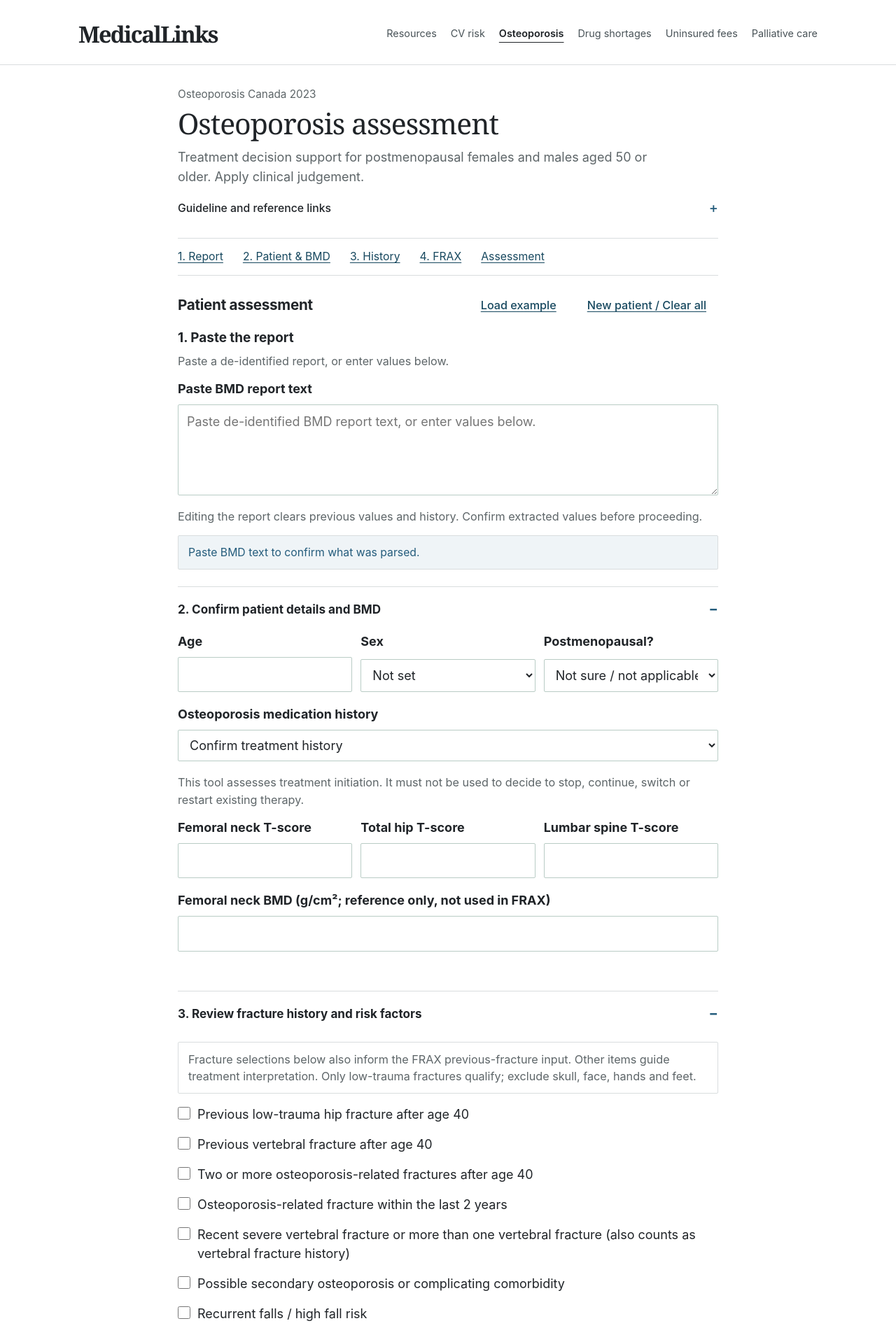
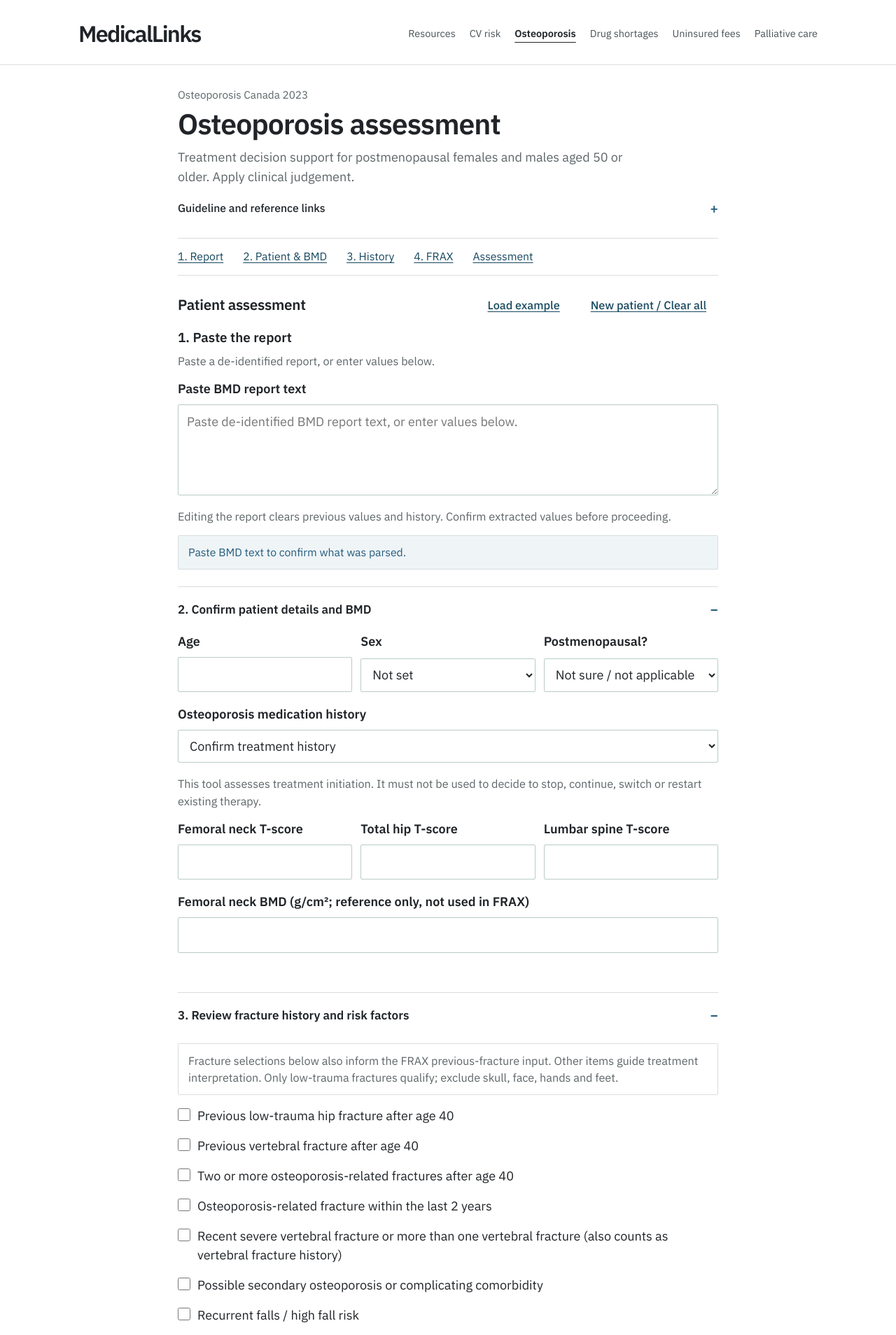
Before and after one commit to medicalchange/med-info, a Jekyll site: the page built from site/osteoporosis-risk/index.html, in a window 1280 px wide. Shown: the top 1908 px of the page at 70% size. Built offline with Jekyll 4.4.1, drawn with Linux system fonts in a browser that asks for light colours.

Commit message:
Apply IBM Plex Sans across MedicalLinks resource pages and calculators

```diff
--- a/scripts/check-site-ui.cjs
+++ b/scripts/check-site-ui.cjs
@@ -49,6 +49,7 @@ const server = http.createServer((req, res) => {
         const response = await page.goto(base + route);
         assert.equal(response.status(), 200, route + " loads");
         await page.locator(".site-header").waitFor();
+        await page.evaluate(() => document.fonts.ready);
         const actual = await page.evaluate(() => ({
           font: getComputedStyle(document.body).fontFamily,
           background: getComputedStyle(document.body).backgroundColor,
@@ -73,7 +74,7 @@ const server = http.createServer((req, res) => {
         assert.equal(actual.favicon, true, route + " favicon");
         assert.equal(actual.h1, 1, route + " one primary heading");
         assert.equal(actual.background, "rgb(255, 255, 255)", route + " shared background");
-        assert.match(actual.font, /Segoe UI/, route + " shared typography");
+        assert.match(actual.font, /IBM Plex Sans/, route + " shared typography");
         assert.equal(actual.overflow, false, route + " no horizontal overflow at " + width);
         assert.equal(actual.stylesheet, true, route + " shared stylesheet");
         assert.equal(actual.main, true, route + " skip-link target");
--- a/site/_includes/head-meta.html
+++ b/site/_includes/head-meta.html
@@ -28,3 +28,7 @@
 <link rel="icon" href="{{ '/favicon.svg' | relative_url }}" type="image/svg+xml">
 <link rel="apple-touch-icon" href="{{ '/apple-touch-icon.png' | relative_url }}">
 <link rel="alternate" type="application/atom+xml" title="{{ site.title | escape }}" href="{{ '/feed.xml' | relative_url }}">
+
+<link rel="preconnect" href="https://fonts.googleapis.com">
+<link rel="preconnect" href="https://fonts.gstatic.com" crossorigin>
+<link rel="stylesheet" href="https://fonts.googleapis.com/css2?family=IBM+Plex+Sans:ital,wght@0,400;0,500;0,600;0,700;1,400;1,600;1,700&amp;display=swap">
--- a/site/_layouts/links-page.html
+++ b/site/_layouts/links-page.html
@@ -5,7 +5,7 @@
     <meta name="viewport" content="width=device-width, initial-scale=1" />
     {% include head-meta.html %}
     <title>{% if page.title %}{{ page.title }} | {% endif %}{{ site.title | default: "Resources" }}</title>
-    <link rel="stylesheet" href="{{ '/assets/site.css' | relative_url }}?v=20261112-refinements">
+    <link rel="stylesheet" href="{{ '/assets/site.css' | relative_url }}?v=20261117-plex">
     {% if site.analytics_provider == "goatcounter" and site.goatcounter_site and site.goatcounter_site != "" %}
     <script
       data-goatcounter="https://{{ site.goatcounter_site }}.goatcounter.com/count"
--- a/site/_layouts/minimal.html
+++ b/site/_layouts/minimal.html
@@ -5,7 +5,7 @@
     <meta name="viewport" content="width=device-width, initial-scale=1" />
     {% include head-meta.html %}
     <title>{% if page.title %}{{ page.title }} | {% endif %}{{ site.title | default: "Resources" }}</title>
-    <link rel="stylesheet" href="{{ '/assets/site.css' | relative_url }}?v=20261112-refinements">
+    <link rel="stylesheet" href="{{ '/assets/site.css' | relative_url }}?v=20261117-plex">
     {% if site.analytics_provider == "goatcounter" and site.goatcounter_site and site.goatcounter_site != "" %}
     <script
       data-goatcounter="https://{{ site.goatcounter_site }}.goatcounter.com/count"
--- a/site/assets/site.css
+++ b/site/assets/site.css
@@ -33,14 +33,16 @@
   --soft: #f3f5f5;
   --shadow: none;
   --radius: 2px;
+  --font-sans: "IBM Plex Sans", -apple-system, BlinkMacSystemFont, "Segoe UI", sans-serif;
   color-scheme: light;
-  font-family: -apple-system, BlinkMacSystemFont, "Segoe UI", sans-serif;
+  font-family: var(--font-sans);
   color: var(--ink);
   font-size: 18px;
 }
 * { box-sizing: border-box; }
 body { margin: 0; min-height: 100vh; background: var(--bg); color: var(--ink); line-height: 1.6; }
-h1, h2, h3, h4 { color: var(--ink); font-weight: 700; line-height: 1.25; }
+h1, h2, h3, h4 { color: var(--ink); font-weight: 600; line-height: 1.25; }
+b, strong { font-weight: 600; }
 h1 { font-size: clamp(2rem, 4vw, 2.75rem); letter-spacing: -0.035em; }
 h2 { font-size: 1.35rem; letter-spacing: -0.015em; }
 h3 { font-size: 1.05rem; }
@@ -59,7 +61,7 @@ button:disabled { cursor: wait; opacity: 0.65; }
 .skip-link:focus { transform: translateY(0); }
 .site-header { background: var(--paper); border-bottom: 1px solid var(--line); }
 .site-header-inner { max-width: 960px; margin: auto; padding: 18px 24px; display: flex; align-items: center; justify-content: space-between; gap: 16px 32px; flex-wrap: wrap; }
-.site-brand { display: inline-flex; align-items: center; gap: 10px; color: var(--ink); font-size: 1.2rem; font-weight: 750; letter-spacing: -0.03em; text-decoration: none; }
+.site-brand { display: inline-flex; align-items: center; gap: 10px; color: var(--ink); font-size: 1.2rem; font-weight: 600; letter-spacing: -0.03em; text-decoration: none; }
 .brand-mark { display: inline-grid; place-items: center; width: 32px; height: 32px; border-radius: 2px; background: var(--accent-strong); color: white; font-size: 1.25rem; font-weight: 600; }
 .site-nav { display: flex; gap: 4px; flex-wrap: wrap; }
 .site-nav a { display: inline-flex; align-items: center; min-height: 44px; padding: 8px 12px; border-radius: 2px; color: var(--muted); font-size: 0.9rem; font-weight: 600; text-decoration: none; }
@@ -71,11 +73,11 @@ button:disabled { cursor: wait; opacity: 0.65; }
 .site-footer p { margin: 0; }
 .hero { padding: 0 0 28px; }
 .hero h1, .links-header h1 { max-width: 28ch; margin: 0; }
-.eyebrow, .links-kicker { margin: 0 0 10px; color: var(--accent-strong); font-size: 0.75rem; font-weight: 750; letter-spacing: 0.1em; text-transform: uppercase; }
+.eyebrow, .links-kicker { margin: 0 0 10px; color: var(--accent-strong); font-size: 0.75rem; font-weight: 600; letter-spacing: 0.1em; text-transform: uppercase; }
 .lede, .links-description { max-width: 76ch; margin: 14px 0 0; color: var(--muted); font-size: 1.02rem; line-height: 1.65; }
 .hero-actions, .section-actions { display: flex; align-items: center; gap: 10px; flex-wrap: wrap; }
 .hero-actions { margin-top: 18px; }
-.guide-link, .primary-button, .ghost-button { display: inline-flex; align-items: center; justify-content: center; min-height: 44px; padding: 10px 16px; border: 1px solid var(--line); border-radius: 2px; font-size: 0.9rem; font-weight: 650; line-height: 1.4; text-align: center; }
+.guide-link, .primary-button, .ghost-button { display: inline-flex; align-items: center; justify-content: center; min-height: 44px; padding: 10px 16px; border: 1px solid var(--line); border-radius: 2px; font-size: 0.9rem; font-weight: 600; line-height: 1.4; text-align: center; }
 .guide-link, .ghost-button { background: white; color: var(--accent-strong); text-decoration: none; }
 .guide-link:hover, .ghost-button:hover { background: var(--soft); border-color: var(--accent); color: var(--accent-strong); }
 .primary-button { background: var(--accent-strong); border-color: var(--accent-strong); color: white; cursor: pointer; }
@@ -90,7 +92,7 @@ button:disabled { cursor: wait; opacity: 0.65; }
 .output-block { margin-top: 24px; }
 .output-block > h3 { margin: 0 0 12px; }
 .field { display: grid; gap: 7px; margin-bottom: 18px; }
-.field > span { color: var(--ink); font-size: 0.9rem; font-weight: 650; }
+.field > span { color: var(--ink); font-size: 0.9rem; font-weight: 600; }
 .field-note, .field-help, .option-detail, .section-copy, .metric-sub, .verdict-subtitle { color: var(--muted); font-size: 0.875rem; line-height: 1.5; }
 .field-note { margin: 8px 0 14px; }
 .field-help, .option-detail { display: block; }
@@ -107,7 +109,7 @@ input[type="checkbox"], input[type="radio"] { accent-color: var(--accent-strong)
 .input-block-head { margin-bottom: 16px; }
 .input-details, .output-details, .decisionaid-panel, .inline-details { border: 1px solid var(--line); border-radius: 2px; background: #f8faf9; }
 .input-details, .decisionaid-panel { margin: 18px 0; }
-.input-details > summary, .output-details > summary, .decisionaid-panel > summary, .inline-details > summary { display: flex; align-items: center; justify-content: space-between; gap: 16px; min-height: 48px; padding: 14px 18px; list-style: none; font-weight: 650; font-size: 0.95rem; color: var(--ink); }
+.input-details > summary, .output-details > summary, .decisionaid-panel > summary, .inline-details > summary { display: flex; align-items: center; justify-content: space-between; gap: 16px; min-height: 48px; padding: 14px 18px; list-style: none; font-weight: 600; font-size: 0.95rem; color: var(--ink); }
 summary::-webkit-details-marker { display: none; }
 .input-details > summary::after, .output-details > summary::after, .decisionaid-panel > summary::after, .inline-details > summary::after { content: "+"; flex: 0 0 auto; color: var(--accent); font-size: 1.1rem; }
 details[open] > summary::after { content: "−"; }
@@ -132,14 +134,14 @@ details[open] > summary::after { content: "−"; }
 .parse-feedback-good { background: #eaf5ef; color: var(--green); border-color: #c2dccc; }
 .parse-feedback-warning, .decisionaid-note-caution { background: #fff5e5; color: var(--warning); border-color: #e6cfaa; }
 .section-note { background: white; }
-.status-pill, .verdict-badge { display: inline-flex; align-items: center; border-radius: 2px; padding: 6px 10px; font-size: 0.78rem; font-weight: 700; }
+.status-pill, .verdict-badge { display: inline-flex; align-items: center; border-radius: 2px; padding: 6px 10px; font-size: 0.78rem; font-weight: 600; }
 .status-neutral, .verdict-neutral .verdict-badge { background: #edf1ef; color: var(--muted); }
 .status-good, .verdict-no .verdict-badge { background: #e1efe7; color: var(--green); }
 .status-caution, .verdict-consider .verdict-badge { background: #ffedd2; color: var(--warning); }
 .status-alert, .verdict-yes .verdict-badge { background: #f9e6e7; color: var(--danger); }
 .result-card, .verdict-card { padding: 6px 0 6px 20px; border: 0; border-left: 3px solid var(--line); border-radius: 0; background: white; }
 .verdict-card { margin-bottom: 18px; }
-.result-kicker { margin: 0 0 8px; font-size: 0.75rem; font-weight: 750; letter-spacing: 0.08em; text-transform: uppercase; color: var(--muted); }
+.result-kicker { margin: 0 0 8px; font-size: 0.75rem; font-weight: 600; letter-spacing: 0.08em; text-transform: uppercase; color: var(--muted); }
 .result-card h2, .verdict-card h3 { margin: 0 0 12px; font-size: clamp(1.35rem, 2.5vw, 1.8rem); line-height: 1.25; letter-spacing: -0.025em; }
 .verdict-card h3 { margin-top: 16px; }
 .result-card p:last-child, .verdict-card p { margin-bottom: 0; color: var(--muted); }
@@ -150,18 +152,18 @@ details[open] > summary::after { content: "−"; }
 .decisionaid-note-alert { background: #fcf0f0; border-color: #e7bfc2; }
 .verdict-no { border-left-color: var(--green); }
 .verdict-topline { display: flex; align-items: center; justify-content: space-between; gap: 12px; flex-wrap: wrap; }
-.verdict-trigger { margin-bottom: 8px !important; font-weight: 650; }
+.verdict-trigger { margin-bottom: 8px !important; font-weight: 600; }
 .summary-card { padding: 0; border: 0; margin-bottom: 18px; background: transparent; }
 .summary-card h3 { margin: 0 0 8px; font-size: 1.1rem; }
 .summary-card p { margin: 0; }
 .summary-card p + p { margin-top: 8px; }
-.inline-anchor { color: inherit; font-weight: 650; }
-.missing-text { color: var(--danger); font-weight: 650; }
+.inline-anchor { color: inherit; font-weight: 600; }
+.missing-text { color: var(--danger); font-weight: 600; }
 .metrics, .metrics-grid { display: grid; grid-template-columns: repeat(2, minmax(0, 1fr)); gap: 12px; }
 .metrics-grid { margin-bottom: 18px; }
 .metric { padding: 14px; border: 1px solid var(--line); border-radius: 2px; background: white; overflow-wrap: anywhere; }
 .metric span, .metric-label { display: block; margin: 0 0 4px; color: var(--muted); font-size: 0.8rem; font-weight: 600; }
-.metric strong, .metric-value { display: block; margin: 0; color: var(--ink); font-size: 1.2rem; font-weight: 700; }
+.metric strong, .metric-value { display: block; margin: 0; color: var(--ink); font-size: 1.2rem; font-weight: 600; }
 .metric-sub { margin: 6px 0 0; }
 .recommendations, .rationale, .secondary-tests { display: grid; gap: 12px; }
 .recommendations ul, .rationale ul { margin: 0; padding: 0; list-style: none; display: grid; gap: 12px; }
@@ -171,7 +173,7 @@ details[open] > summary::after { content: "−"; }
 .recommendation.good { border-left: 3px solid var(--green); }
 .recommendation.caution { border-left: 3px solid var(--warning); }
 .recommendation.alert { border-left: 3px solid var(--danger); }
-.test-meta { margin-bottom: 8px; font-size: 0.78rem; font-weight: 700; color: var(--accent-strong); }
+.test-meta { margin-bottom: 8px; font-size: 0.78rem; font-weight: 600; color: var(--accent-strong); }
 .empty-state { color: var(--muted); font-size: 0.95rem; }
 #summary-output, .summary-output { min-height: 180px; font-size: 0.9rem; }
 .section-copy { margin-bottom: 14px; }
@@ -186,7 +188,7 @@ details[open] > summary::after { content: "−"; }
 .risk-card h4 { margin: 0 0 6px; font-size: 1.75rem; }
 .risk-caption { margin: 0 0 12px; color: var(--muted); font-size: 0.9rem; }
 .risk-faces { display: grid; grid-template-columns: repeat(10, minmax(0, 1fr)); gap: 4px; }
-.risk-face { display: grid; place-items: center; aspect-ratio: 1; border-radius: 50%; font-size: 0.7rem; font-weight: 700; }
+.risk-face { display: grid; place-items: center; aspect-ratio: 1; border-radius: 50%; font-size: 0.7rem; font-weight: 600; }
 .risk-face-noevent { background: #d9eee2; color: var(--green); }
 .risk-face-event { background: #f4d8dc; color: var(--danger); }
 .decisionaid-extra { margin-top: 12px; display: grid; gap: 8px; }
@@ -285,7 +287,7 @@ textarea:not([readonly]) { min-height: 160px; }
 h2 { font-size: 1.556rem; }
 .resource-section > h2, .link-card > h2, .links-content > h2 { margin-top: 36px; margin-bottom: 16px; }
 .resource-group { margin-top: 32px; }
-.resource-group h3, .links-content h3 { font-size: 1.167rem; font-weight: 700; color: var(--ink); border: 0; padding-bottom: 0; margin-bottom: 12px; }
+.resource-group h3, .links-content h3 { font-size: 1.167rem; font-weight: 600; color: var(--ink); border: 0; padding-bottom: 0; margin-bottom: 12px; }
 .tool-link h3 { font-size: 1rem; font-weight: 400; }
 .link-card a, .links-content a { color: #005ea5; font-size: 1rem; font-weight: 400; text-decoration: underline; text-underline-offset: 0.18em; }
 .link-card a:visited, .links-content a:visited { color: #4c2c92; }
@@ -309,10 +311,10 @@ h2 { font-size: 1.556rem; }
 }
 
 /* Editorial navigation and resource directory. Clinical result colours retain their meaning. */
-:root { --heading-font: Georgia, "Times New Roman", serif; }
+:root { --heading-font: var(--font-sans); }
 .site-header { border-bottom: 1px solid var(--line); }
 .site-header-inner { max-width: 1120px; padding: 26px 32px 22px; gap: 16px 28px; }
-.site-brand { font-family: var(--heading-font); font-size: 1.8rem; font-weight: 700; letter-spacing: -0.055em; line-height: 1.2; }
+.site-brand { font-family: var(--heading-font); font-size: 1.8rem; font-weight: 600; letter-spacing: -0.055em; line-height: 1.2; }
 .site-brand:hover { color: var(--ink); }
 .site-nav { gap: 4px 20px; }
 .site-nav a { padding: 10px 0; border-radius: 0; color: #485257; font-size: 0.8rem; font-weight: 400; }
@@ -320,7 +322,7 @@ h2 { font-size: 1.556rem; }
 .site-nav a[aria-current="page"] { font-weight: 600; }
 .shell, .links-shell { padding-top: 48px; padding-bottom: 72px; }
 .hero { padding-bottom: 30px; }
-.hero h1, .links-header h1 { font-family: var(--heading-font); font-size: clamp(1.8rem, 3.2vw, 2.4rem); font-weight: 400; line-height: 1.15; letter-spacing: -0.025em; max-width: 28ch; }
+.hero h1, .links-header h1 { font-family: var(--heading-font); font-size: clamp(1.8rem, 3.2vw, 2.4rem); font-weight: 600; line-height: 1.15; letter-spacing: -0.025em; max-width: 28ch; }
 .lede, .links-description { margin-top: 16px; font-size: 1rem; line-height: 1.6; max-width: 62ch; }
 .eyebrow, .links-kicker { color: var(--muted); font-size: 0.85rem; font-weight: 400; letter-spacing: 0; text-transform: none; }
 .links-header { padding-bottom: 28px; margin-bottom: 32px; }
@@ -335,7 +337,7 @@ h2 { font-size: 1.556rem; }
 .directory-nav-title { font-size: 0.78rem; color: var(--muted); margin: 0 0 10px; }
 .directory-nav a { font-size: 0.88rem; font-weight: 400; line-height: 1.4; padding: 10px 0; min-height: 44px; }
 .directory-content .resource-section, .directory-content .link-card { margin: 0 0 48px; }
-.directory-content .resource-section > h2, .directory-content .link-card > h2 { font-family: var(--heading-font); font-size: 1.65rem; font-weight: 400; letter-spacing: -0.02em; margin: 0 0 20px; padding-top: 22px; border-top: 1px solid #90999c; }
+.directory-content .resource-section > h2, .directory-content .link-card > h2 { font-family: var(--heading-font); font-size: 1.65rem; font-weight: 600; letter-spacing: -0.02em; margin: 0 0 20px; padding-top: 22px; border-top: 1px solid #90999c; }
 .directory-content .link-columns { gap: 0; }
 .directory-content .tool-links { gap: 0; }
 .directory-content .tool-link { display: grid; grid-template-columns: minmax(0,0.9fr) minmax(0,1fr); gap: 28px; padding: 16px 0; margin: 0; border: 0; }
@@ -348,7 +350,7 @@ h2 { font-size: 1.556rem; }
 .directory-content .field-help { max-width: 65ch; margin-top: 3px; font-size: 0.86rem; }
 .directory-content .section-intro { margin: -10px 0 24px; font-size: 0.9rem; }
 .resource-format { margin-left: 3px; }
-.links-content > h2 { font-family: var(--heading-font); font-weight: 400; font-size: 1.6rem; margin-top: 42px; padding-top: 20px; border-top: 1px solid var(--line); }
+.links-content > h2 { font-family: var(--heading-font); font-weight: 600; font-size: 1.6rem; margin-top: 42px; padding-top: 20px; border-top: 1px solid var(--line); }
 .links-content > h2:first-child { margin-top: 0; padding-top: 0; border-top: 0; }
 .links-content li { padding: 8px 0; margin-bottom: 0; border: 0; }
 .links-content h3 { font-size: 1.05rem; }
--- a/site/cv-risk/index.html
+++ b/site/cv-risk/index.html
@@ -13,7 +13,7 @@ description: Interpret a lipid panel and review statin and lipid-lowering option
 <meta content="width=device-width, initial-scale=1" name="viewport"/>
 {% include head-meta.html %}
 <title>CV Risk Lipid Calculator | MedicalLinks</title>
-<link href="{{ '/assets/site.css' | relative_url }}?v=20261112-refinements" rel="stylesheet"/>
+<link href="{{ '/assets/site.css' | relative_url }}?v=20261117-plex" rel="stylesheet"/>
 </head>
 <body>
     {% include site-header.html %}
--- a/site/osteoporosis-risk/index.html
+++ b/site/osteoporosis-risk/index.html
@@ -13,7 +13,7 @@ description: Review BMD results, fracture history and FRAX against Osteoporosis
 <meta content="width=device-width, initial-scale=1" name="viewport"/>
 {% include head-meta.html %}
 <title>Osteoporosis assessment | MedicalLinks</title>
-<link href="{{ '/assets/site.css' | relative_url }}?v=20261112-refinements" rel="stylesheet"/>
+<link href="{{ '/assets/site.css' | relative_url }}?v=20261117-plex" rel="stylesheet"/>
 </head>
 <body>
     {% include site-header.html %}
@@ -171,6 +171,6 @@ description: Review BMD results, fracture history and FRAX against Osteoporosis
     {% include site-footer.html %}
 
     <script src="./logic.js?v=20261026-2"></script>
-<script src="./app.js?v=20261112-refinements"></script>
+<script src="./app.js?v=20261117-plex"></script>
 <script src="./presentation.js?v=20261026-1"></script></body>
 </html>
```
